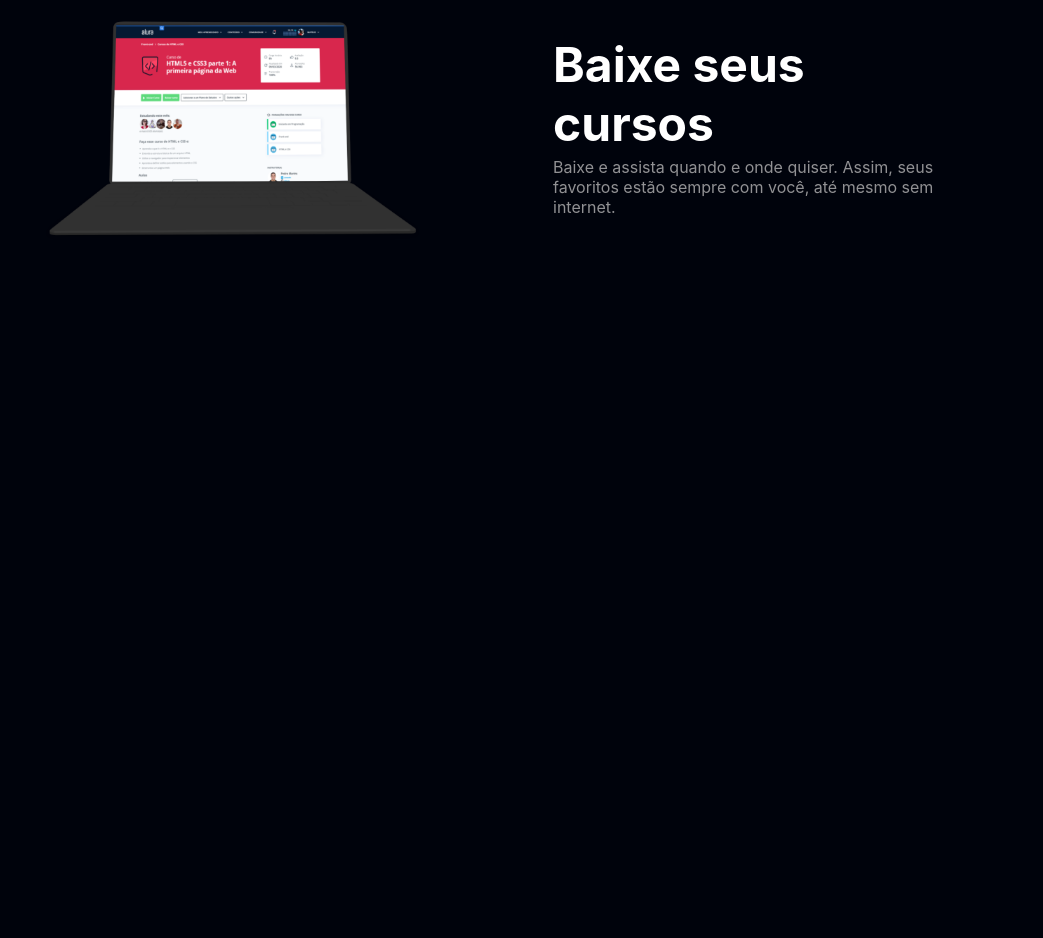
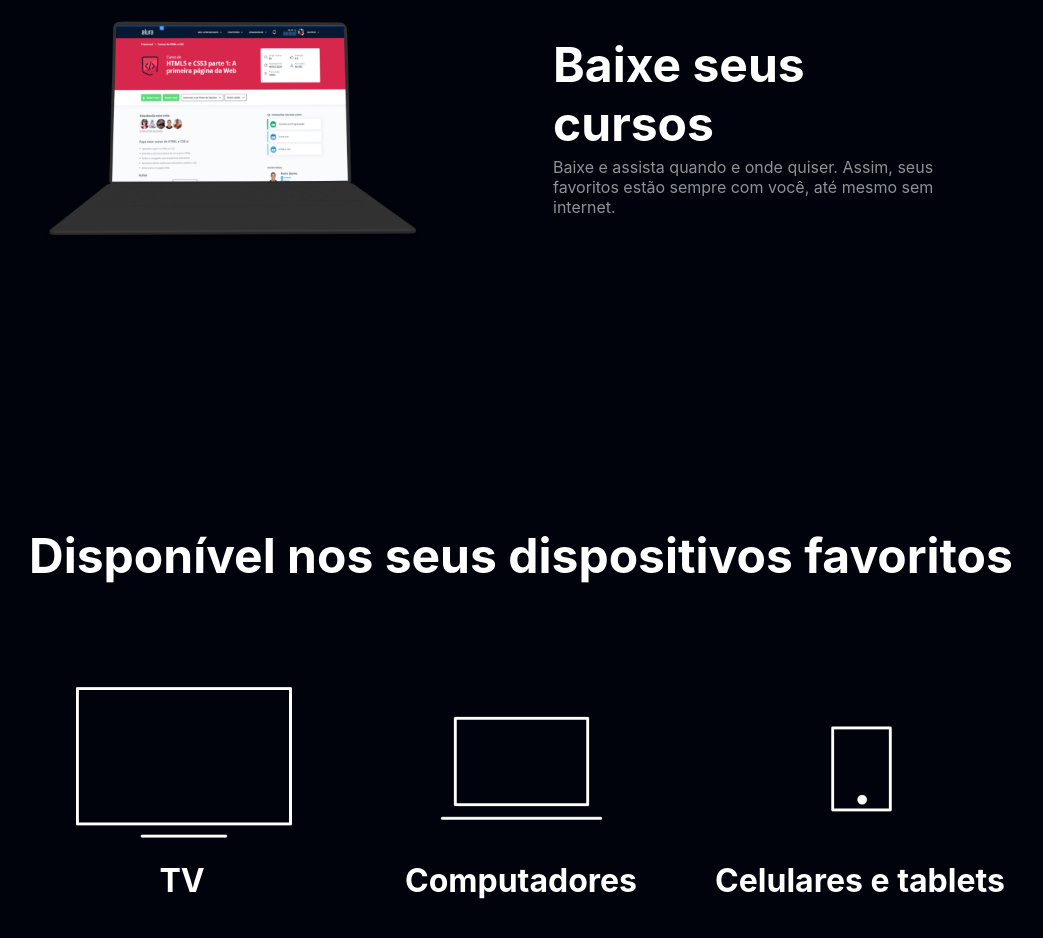
Before and after one commit to MarcoVignati/alura-plus, a plain HTML site: page index.html in a window 1280 px wide. Shown: the part 2674-3612 px from the top of the page, without its empty margins (119-1162 px from the left). Before the commit the page ends 3200 px from the top, so only its background shows below. Drawn offline with Linux system fonts and the light colour scheme.

Commit message:
Quinta section construída

```diff
--- a/index.html
+++ b/index.html
@@ -49,6 +49,23 @@
                 você, até mesmo sem internet.</p>
         </div>
     </section>
+    <section class="dispositivos">
+        <h2 class="dispositivos__titulo">Disponível nos seus dispositivos favoritos</h2>
+        <ul class="dispositivos__lista">
+            <li>
+                <img src="./img/tv.png" alt="ícone de televisão">
+                <h3 class="lista__item">TV</h3>
+            </li>
+            <li>
+                <img src="./img/computador.png" alt="ícone de computador">
+                <h3 class="lista__item">Computadores</h3>
+            </li>
+            <li>
+                <img src="./img/celular.png" alt="ícone de celular">
+                <h3 class="lista__item">Celulares e tablets</h3>
+            </li>
+        </ul>
+    </section>
 </body>
 
 </html>
--- a/styles.css
+++ b/styles.css
@@ -95,3 +95,26 @@ body {
 .container__descricao {
     padding: 2em;
 }
+
+.dispositivos {
+    text-align: center;
+}
+
+.dispositivos__lista {
+    display: flex;
+    justify-content: center;
+    list-style: none;
+    margin: 5em 0;
+}
+
+.dispositivos__titulo {
+    font-size: 48px;
+    font-weight: 700;
+    color: var(--branco-principal);
+}
+
+.lista__item {
+    font-size: 32px;
+    font-weight: 700;
+    color: var(--branco-principal);
+}
```
Also changed, not shown: img/Logo.png (added).
